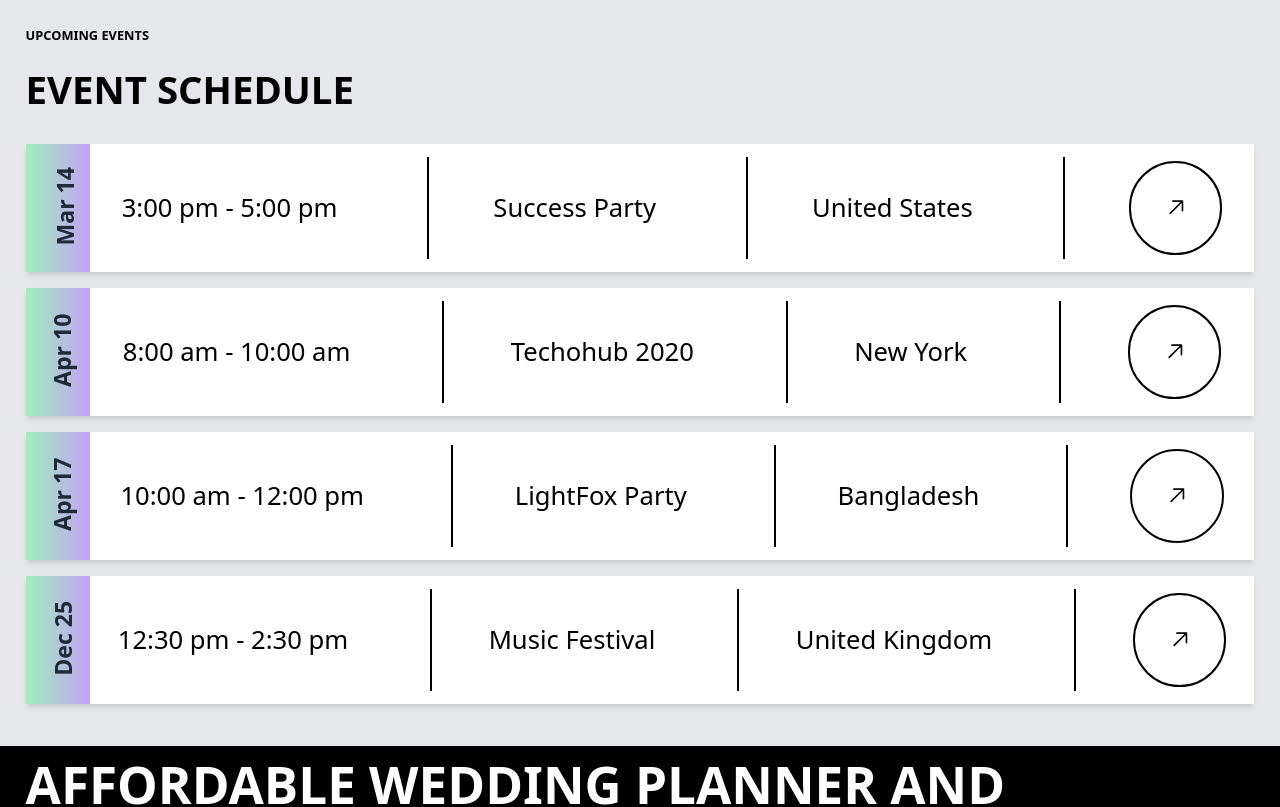
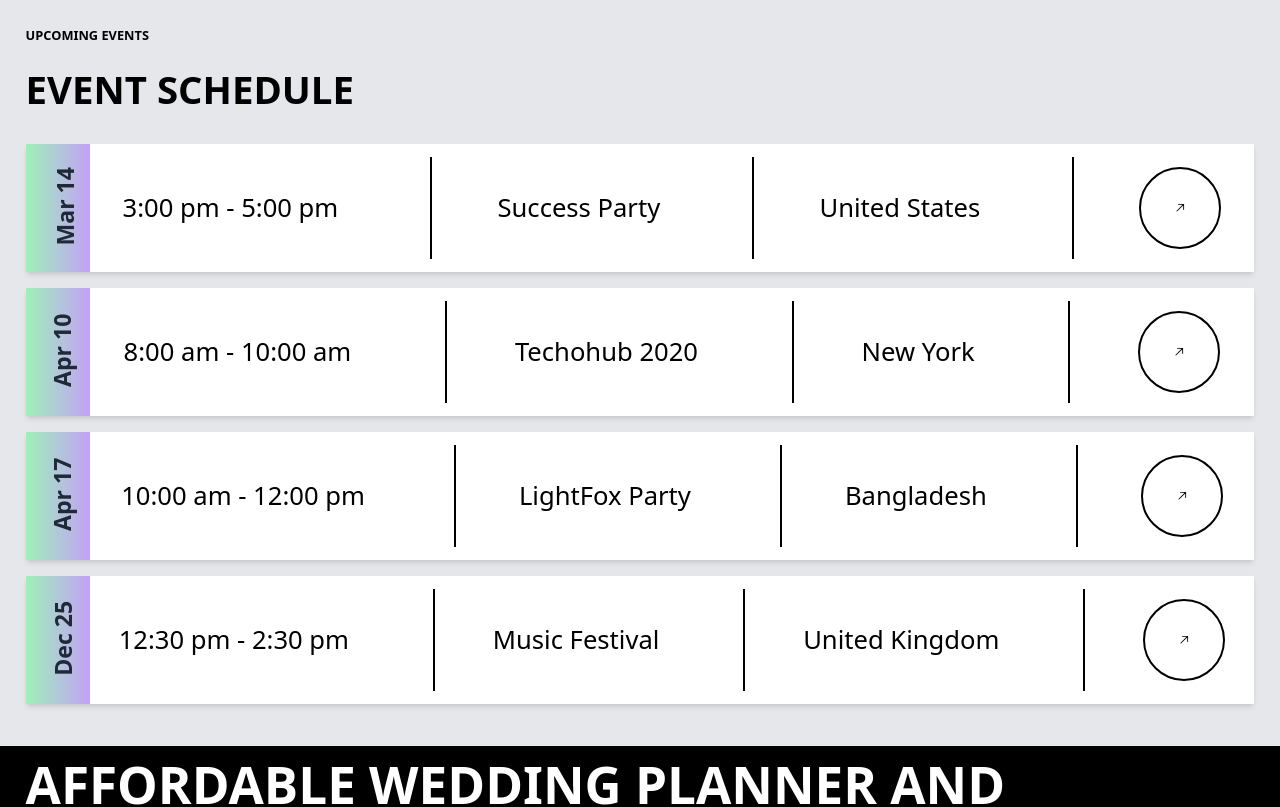
Before and after one commit to 0107shubham/themetechmount, a React (Vite) app: page /events in a window 1280 px wide. Shown: the top 807 px of the page. Built offline with nearby package versions, Linux system fonts and the light colour scheme.

Commit message:
update arrow size

```diff
--- a/src/components/Events.jsx
+++ b/src/components/Events.jsx
@@ -107,7 +107,7 @@ const Events = () => {
               to={`/eventsDetails/${item.id}`}
               className="border-black border-[.2vw] rounded-full p-[2.5vw]    hover:bg-gradient-to-r from-[#9FF0BA] to-[#C3A1F6]"
             >
-              <p>
+              <p className="text-[14px]">
                 <GoArrowUpRight />
               </p>
             </Link>
```
